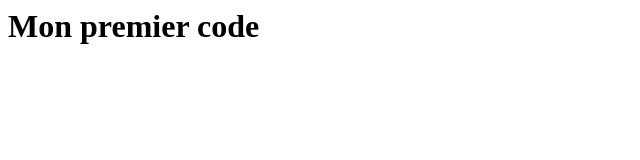
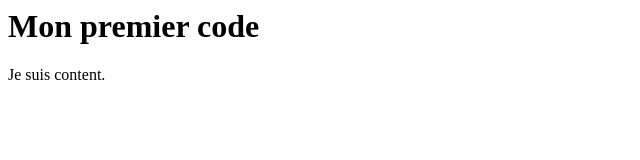
Before and after one commit to MaximilienMoritz/premier-code, a plain HTML site: page index.html in a window 1280 px wide. Shown: the full height of the page, 0-640 px from the left. Drawn offline with Linux system fonts and the light colour scheme.

Commit message:
ajout paragraphe

```diff
--- a/index.html
+++ b/index.html
@@ -1 +1,2 @@
 <h1>Mon premier code</h1>
+<p>Je suis content. </p>
```
